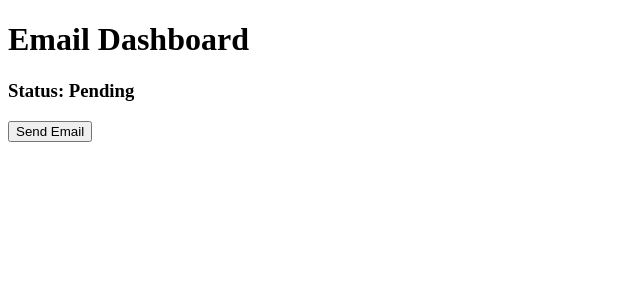
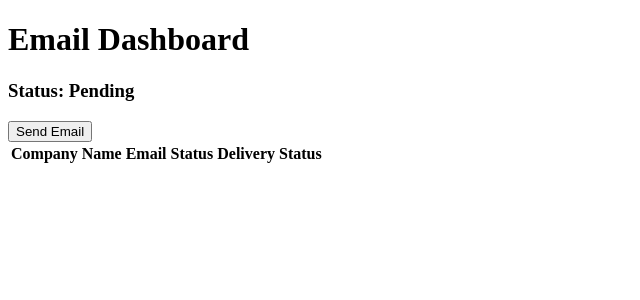
Before and after one commit to gupta-anindya/email-scheduler, a Python web app: template email_sender/templates/dashboard.html in a window 1280 px wide. Shown: the top 300 px of the page, without its empty margins (0-640 px from the left). Run offline with Jinja, Linux system fonts and the light colour scheme; the template is opened without the code that fills it, so the values that code supplies are empty.

Commit message:
Update dashboard.html

```diff
--- a/email_sender/templates/dashboard.html
+++ b/email_sender/templates/dashboard.html
@@ -1,4 +1,4 @@
-<!-- dashboard.html -->
+<!-- templates/dashboard.html -->
 <!DOCTYPE html>
 <html lang="en">
 <head>
@@ -12,6 +12,20 @@
         <h3>Status: <span id="status">Pending</span></h3>
         <button onclick="sendEmail()">Send Email</button>
     </div>
+
+    <table>
+        <thead>
+            <tr>
+                <th>Company Name</th>
+                <th>Email</th>
+                <th>Status</th>
+                <th>Delivery Status</th>
+            </tr>
+        </thead>
+        <tbody id="email-status-table">
+            <!-- Populate with AJAX -->
+        </tbody>
+    </table>
 
     <script>
         function sendEmail() {
```
